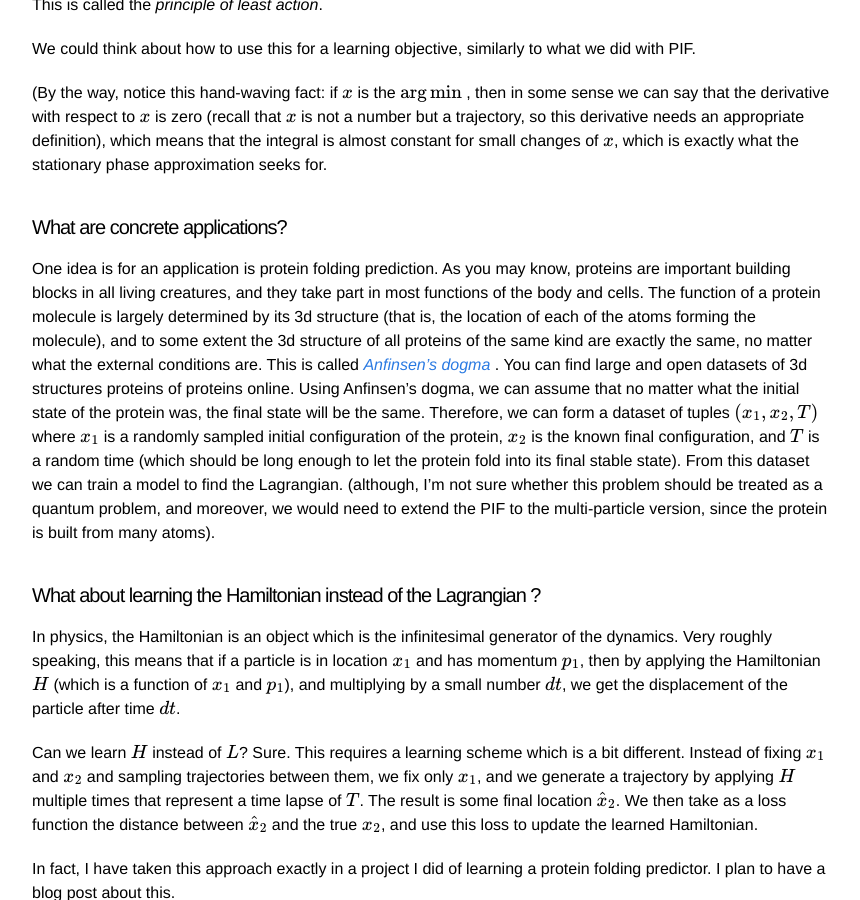
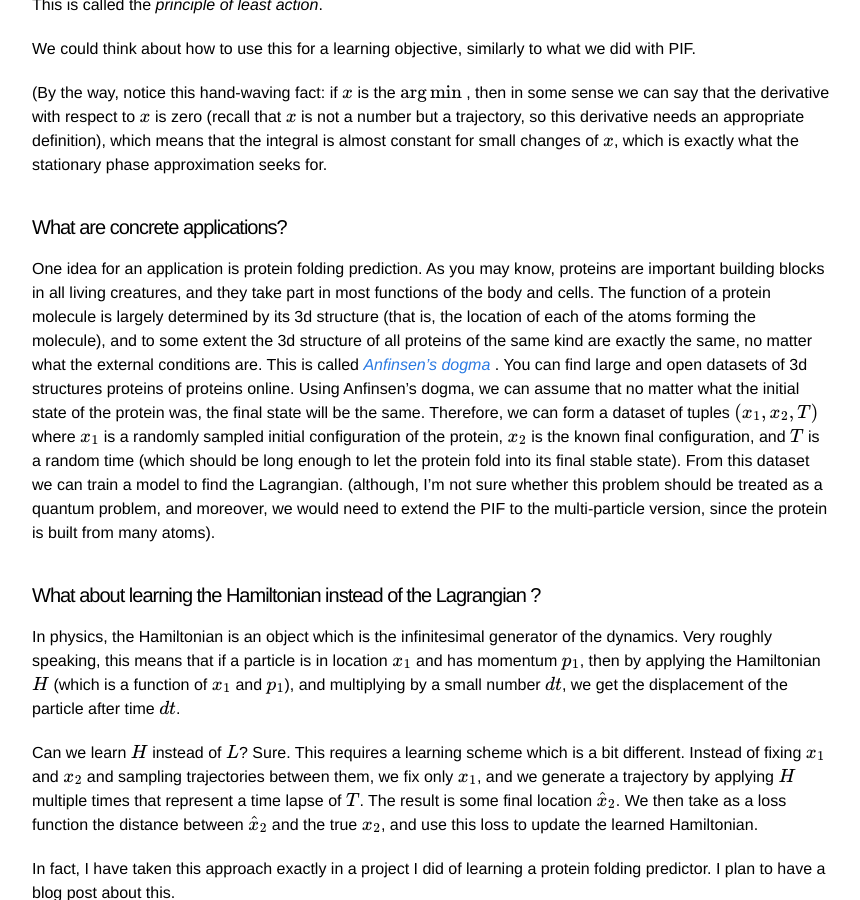
Before and after one commit to liordeutsch/liordeutsch.github.io, a Jekyll site: the page built from _posts/2019-11-08-learning-quantum-dynamics-with-feymans-path-integrals.md, in a window 1280 px wide and 900 px high, scrolled down 3252 px. Shown: the whole window, without its empty margins (208-1068 px from the left). Built offline with Jekyll 4.4.1, drawn with Linux system fonts in a browser that asks for light colours; formulas are drawn with MathJax 3; comment, search, counter and statistics services are not loaded; part of the change alters nothing that is shown; some of the changed text lies outside the part shown.

```diff
--- a/_posts/2019-11-08-learning-quantum-dynamics-with-feymans-path-integrals.md
+++ b/_posts/2019-11-08-learning-quantum-dynamics-with-feymans-path-integrals.md
@@ -81,7 +81,7 @@ We could think about how to use this for a learning objective, similarly to what
 
 #### What are concrete applications?
 
-One idea is for an application is protein folding prediction. As you may know, proteins are important building blocks in all living creatures, and they take part in most functions of the body and cells. The function of a protein molecule is largely determined by its 3d structure (that is, the location of each of the atoms forming the molecule), and to some extent the 3d structure of all proteins of the same kind are exactly the same, no matter what the external conditions are. This is called [*Anfinsen's dogma* ](https://en.wikipedia.org/wiki/Anfinsen%27s_dogma). You can find large and open datasets of 3d structures proteins of proteins online. Using Anfinsen's dogma, we can assume that no matter what the initial state of the protein was, the final state will be the same. Therefore, we can form a dataset of tuples $$(x_1,x_2,T)$$  where $$x_1$$ is a randomly sampled initial configuration of the protein, $$x_2$$ is the known final configuration, and $$T$$ is a random time (which should be long enough to let the protein fold into its final stable state). From this dataset we can train a model to find the Lagrangian. (although, I'm not sure whether this problem should be treated as a quantum problem, and moreover, we would need to extend the PIF to the multi-particle version, since the protein is built from many atoms).
+One idea for an application is protein folding prediction. As you may know, proteins are important building blocks in all living creatures, and they take part in most functions of the body and cells. The function of a protein molecule is largely determined by its 3d structure (that is, the location of each of the atoms forming the molecule), and to some extent the 3d structure of all proteins of the same kind are exactly the same, no matter what the external conditions are. This is called [*Anfinsen's dogma* ](https://en.wikipedia.org/wiki/Anfinsen%27s_dogma). You can find large and open datasets of 3d structures proteins of proteins online. Using Anfinsen's dogma, we can assume that no matter what the initial state of the protein was, the final state will be the same. Therefore, we can form a dataset of tuples $$(x_1,x_2,T)$$  where $$x_1$$ is a randomly sampled initial configuration of the protein, $$x_2$$ is the known final configuration, and $$T$$ is a random time (which should be long enough to let the protein fold into its final stable state). From this dataset we can train a model to find the Lagrangian. (although, I'm not sure whether this problem should be treated as a quantum problem, and moreover, we would need to extend the PIF to the multi-particle version, since the protein is built from many atoms).
 
 #### What about learning the Hamiltonian instead of the Lagrangian ?
 
@@ -109,9 +109,9 @@ $$\langle x_2,T \vert Q,\text{continuous}\vert x_1,0\rangle=\displaystyle{\int\l
 
 Ok. What does this have to do with reinforcement learning? Well, notice that the basic objective in RL is :
 
-$$J(\pi)=\displaystyle{\int \mathcal{D} x\ R(\tau)P(x\vert\pi)}$$
+$$J(\pi)=\displaystyle{\int \mathcal{D} x\ R(x)P(x\vert\pi)}$$
 
-where $$\pi$$ is the agent's policy which is to be optimized, the integral $$\int\mathcal{D}x$$ is an integral over all possible trajectories of the agent, $$P(x\vert\pi)$$ is the probability of the trajectory $$x$$ given the policy $$\pi$$ (and given the environment dynamics), and $$R(\tau)$$ is the accumulated rewards of the trajectory.
+where $$\pi$$ is the agent's policy which is to be optimized, the integral $$\int\mathcal{D}x$$ is an integral over all possible trajectories of the agent, $$P(x\vert\pi)$$ is the probability of the trajectory $$x$$ given the policy $$\pi$$ (and given the environment dynamics), and $$R(x)$$ is the accumulated rewards of the trajectory.
 
 In this analogy, the trajectory of an agent corresponds to the trajectory of the particle. The probability of a trajectory of the agent corresponds to the imaginary factor $$\exp{(i\int dt\ L)}$$ for the particle. The policy $$\pi$$ corresponds to the parts of $$L$$ which are controllable by an experimenter or engineer. The environment of the agent corresponds to the parts of $$L$$ which are not controllable. The reward accumulated along the trajectory correspond to the factor $$\exp(\int dt \ q)$$.
 
```
